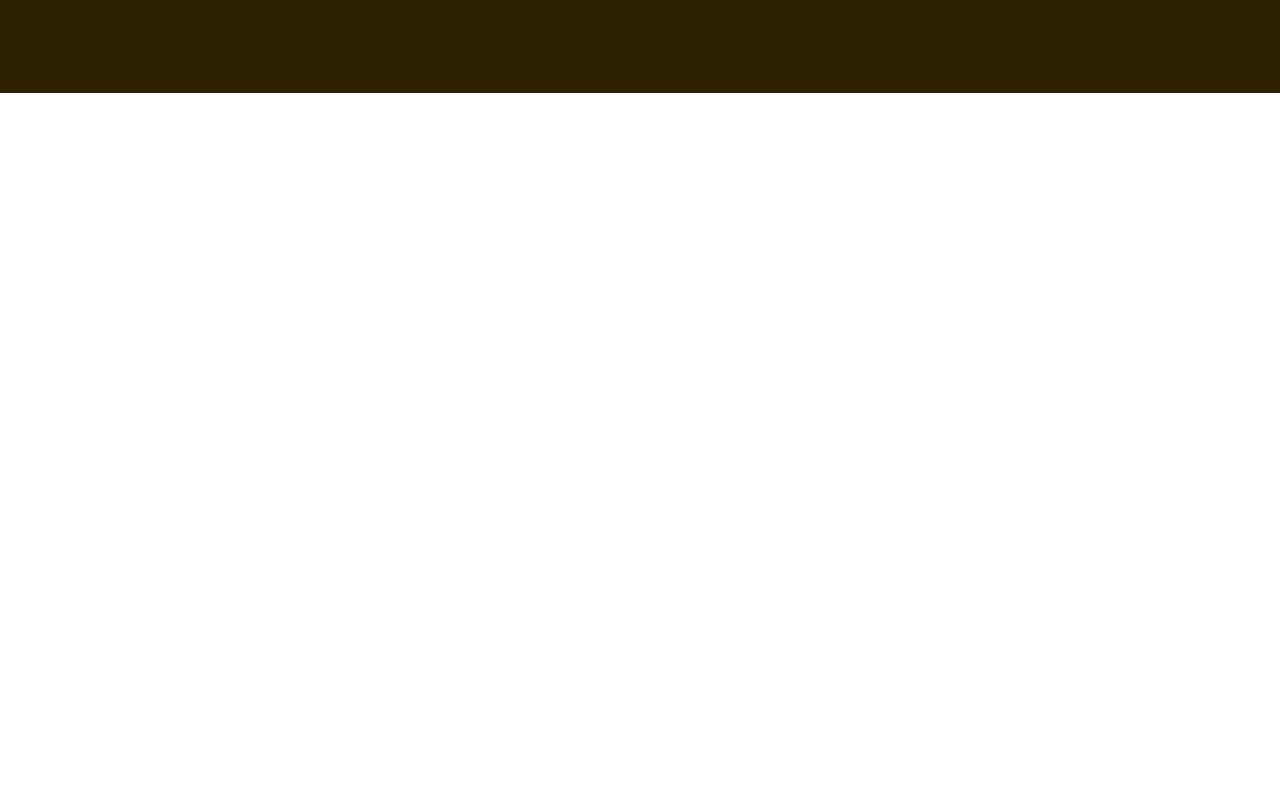
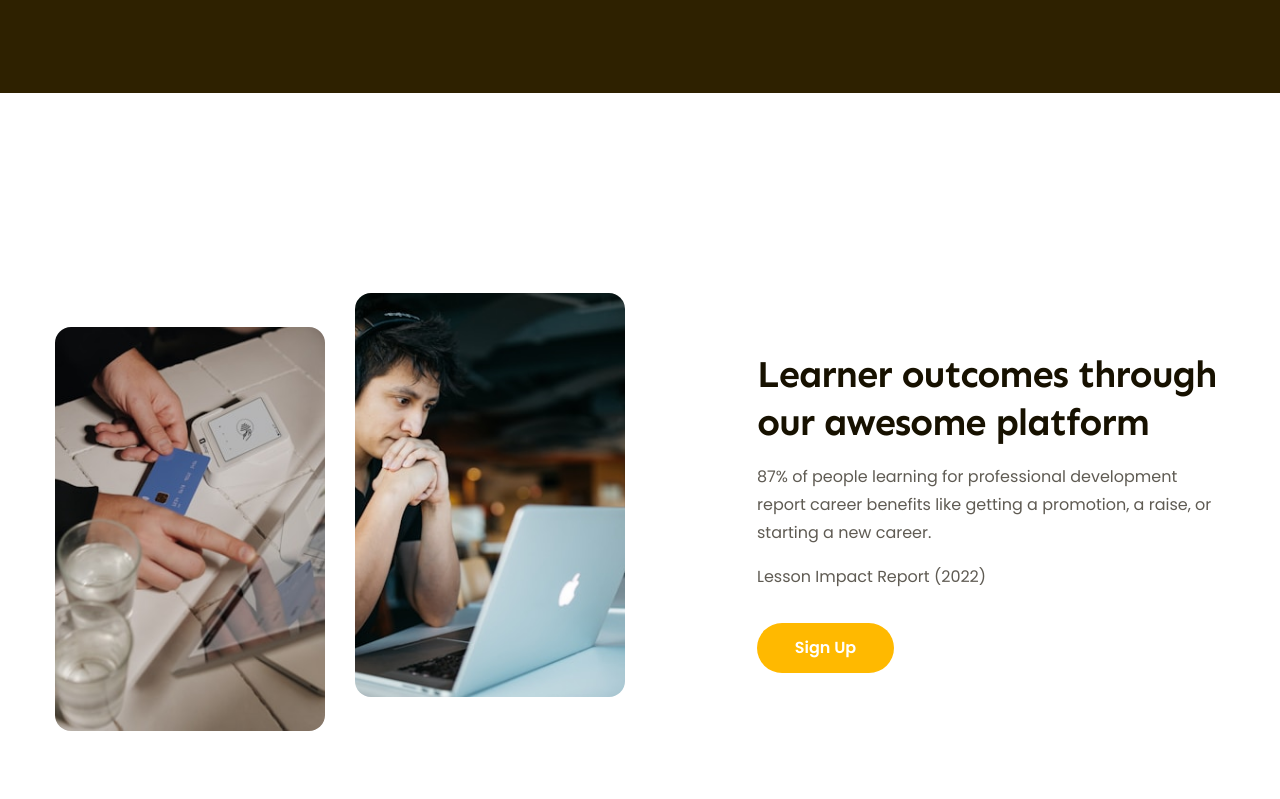
Before and after one commit to datnguyen154/htmlcss-project-02, a plain HTML site: page index.html in a window 1280 px wide. Shown: the part 2238-3037 px from the top of the page. Drawn offline with Linux system fonts and the light colour scheme.

Commit message:
Làm phần Features #1

```diff
--- a/assets/css/styles.css
+++ b/assets/css/styles.css
@@ -478,3 +478,52 @@ a {
     font-style: italic;
     line-height: 1.54; /* 153.846% */
 }
+
+/* Features */
+.features {
+    margin-top: 135px;
+    padding: 65px 0;
+}
+
+.features .body {
+    display: flex;
+    justify-content: space-between;
+}
+
+.features .images {
+    display: flex;
+    gap: 0 30px;
+}
+
+.features .images img {
+    width: 270px;
+    height: 404px;
+    border-radius: 1.6rem;
+    object-fit: cover;
+}
+
+.features .images img:first-child {
+    margin-top: 34px;
+}
+
+.features .content {
+    width: 40%;
+    display: flex;
+    flex-direction: column;
+    align-items: flex-start;
+    justify-content: center;
+}
+
+.features .desc {
+    margin-top: 16px;
+    color: #5f5b53;
+    font-size: 1.6rem;
+    line-height: 1.75; /* 175% */
+}
+
+.features .content .cta-btn {
+    margin-top: 32px;
+    min-width: 137px;
+    color: #fff;
+    background: var(--primary-color);
+}
--- a/index.html
+++ b/index.html
@@ -419,6 +419,30 @@
                     </div>
                 </div>
             </div>
+
+            <!-- Features -->
+            <div class="features">
+                <div class="main-content">
+                    <div class="body">
+                        <div class="images">
+                            <img src="./assets/img/feature-1.jpg" alt="" />
+                            <img src="./assets/img/feature-2.jpg" alt="" />
+                        </div>
+                        <div class="content">
+                            <h2 class="heading lv2">
+                                Learner outcomes through our awesome platform
+                            </h2>
+                            <p class="desc">
+                                87% of people learning for professional
+                                development report career benefits like getting
+                                a promotion, a raise, or starting a new career.
+                            </p>
+                            <p class="desc">Lesson Impact Report (2022)</p>
+                            <a href="#!" class="btn cta-btn">Sign Up</a>
+                        </div>
+                    </div>
+                </div>
+            </div>
         </main>
     </body>
 </html>
```
Also changed, not shown: assets/img/feature-1.jpg (added), assets/img/feature-2.jpg (added).
